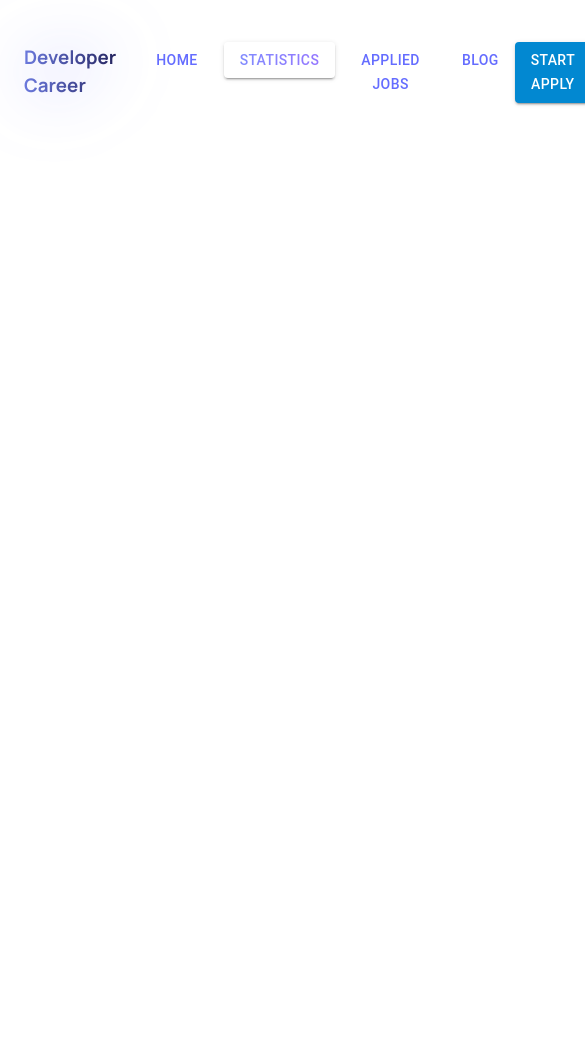
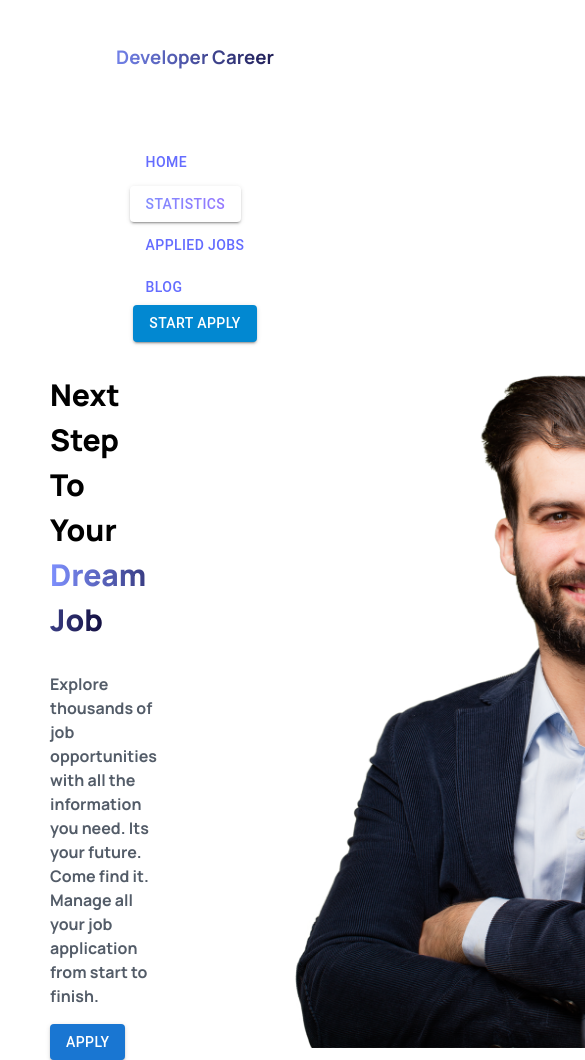
Before and after one commit to Hasan-Al-Banna-Nahid/Developer-Career-React, a React (Vite) app: page / in a window 390 px wide. Shown: the top 1060 px of the page, 585 px wide, since content can reach past the window. Before the commit the page ends 844 px from the top, so only its background shows below. Built offline with nearby package versions, Linux system fonts and the light colour scheme.

Commit message:
Banner Section Created And Header Section Responsiveness Part Done

```diff
--- a/src/App.jsx
+++ b/src/App.jsx
@@ -1,11 +1,13 @@
 import { Outlet } from "react-router-dom";
 import "./App.css";
+import Banner from "./Components/Banner/Banner";
 import Header from "./Components/Header/Header";
 
 function App() {
   return (
     <div className="App">
       <Header />
+      <Banner />
       <Outlet />
     </div>
   );
--- /dev/null
+++ b/src/Components/Banner/Banner.css
@@ -0,0 +1,29 @@
+.bannerPhoto img {
+  width: 800px;
+  height: 700px;
+}
+.bannerTitle {
+  color: black;
+  font-weight: 800;
+  font-size: 30px;
+}
+.bannerTitle span {
+  background: linear-gradient(90deg, #7e90fe 0%, #130f40 100%);
+  -webkit-background-clip: text;
+  -webkit-text-fill-color: transparent;
+  background-clip: text;
+  text-fill-color: transparent;
+}
+.bannerDescription {
+  color: #535c68;
+  font-weight: 700;
+}
+.banner {
+  display: flex;
+  align-items: center;
+  justify-content: space-between;
+  width: fit-content;
+}
+.bannerInfo {
+  margin-left: 50px;
+}
--- /dev/null
+++ b/src/Components/Banner/Banner.jsx
@@ -0,0 +1,32 @@
+import React, { Component } from "react";
+import "./Banner.css";
+import Button from "@mui/material/Button";
+class Banner extends Component {
+  render() {
+    return (
+      <div className="banner">
+        <div className="bannerInfo">
+          <h3 className="bannerTitle">
+            Next Step To Your <br /> <span>Dream Job</span>
+          </h3>
+          <p className="bannerDescription">
+            Explore thousands of job opportunities with all the <br />{" "}
+            information you need. Its your future. Come find it. Manage all{" "}
+            <br /> your job application from start to finish.
+          </p>
+          <Button variant="contained" color="primary">
+            Apply
+          </Button>
+        </div>
+        <div className="bannerPhoto">
+          <img
+            src="../../../public/assets/All Images/P3OLGJ1 copy 1.png"
+            alt=""
+          />
+        </div>
+      </div>
+    );
+  }
+}
+
+export default Banner;
--- a/src/Components/Header/Header.css
+++ b/src/Components/Header/Header.css
@@ -23,3 +23,16 @@
   display: flex;
   gap: 10px;
 }
+@media screen and (max-width: 576px) {
+  .header {
+    flex-direction: column;
+    width: fit-content;
+    margin: 0 auto;
+    gap: 0;
+  }
+  .navbar {
+    flex-direction: column;
+    width: fit-content;
+    gap: 5px;
+  }
+}
```
